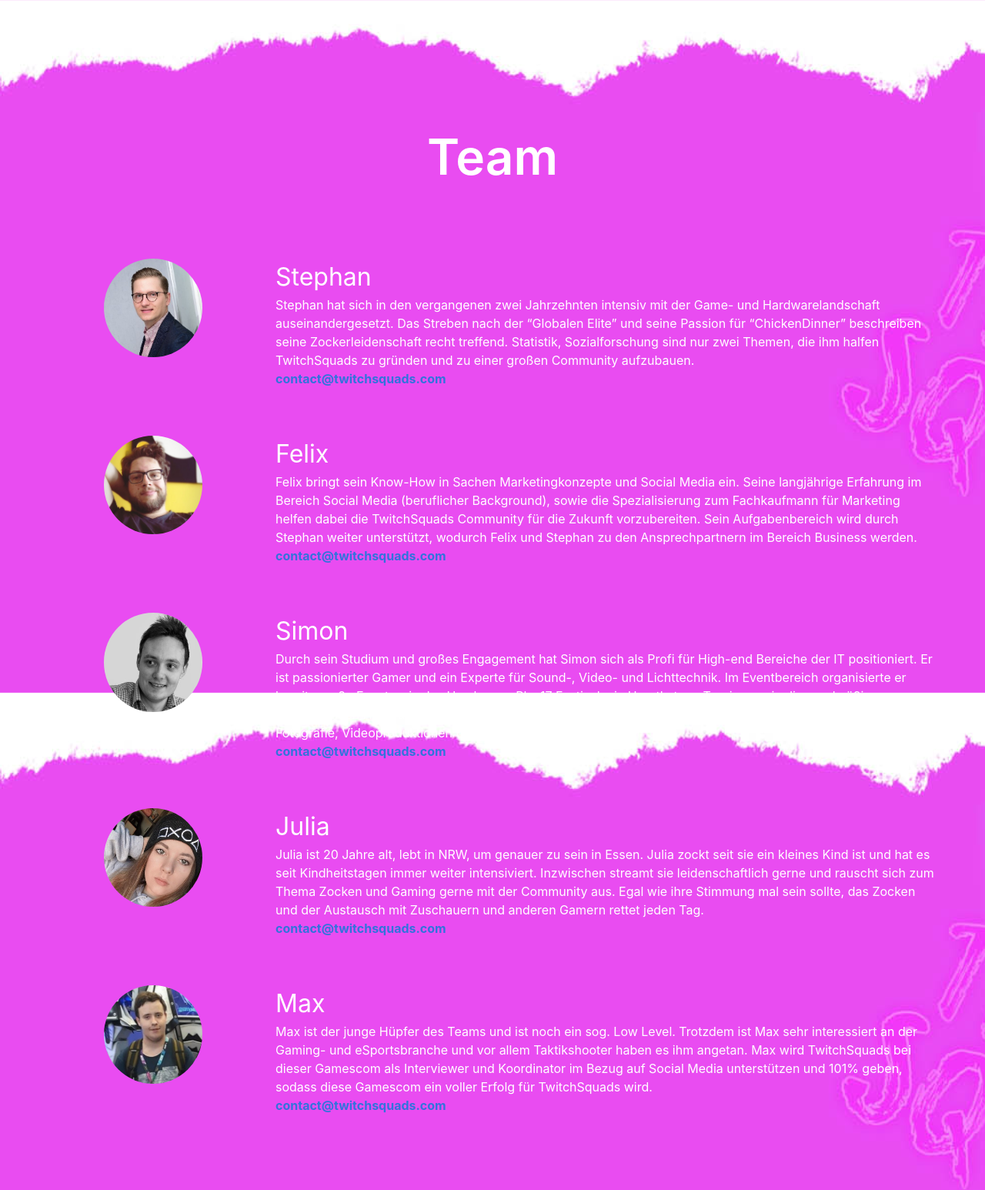
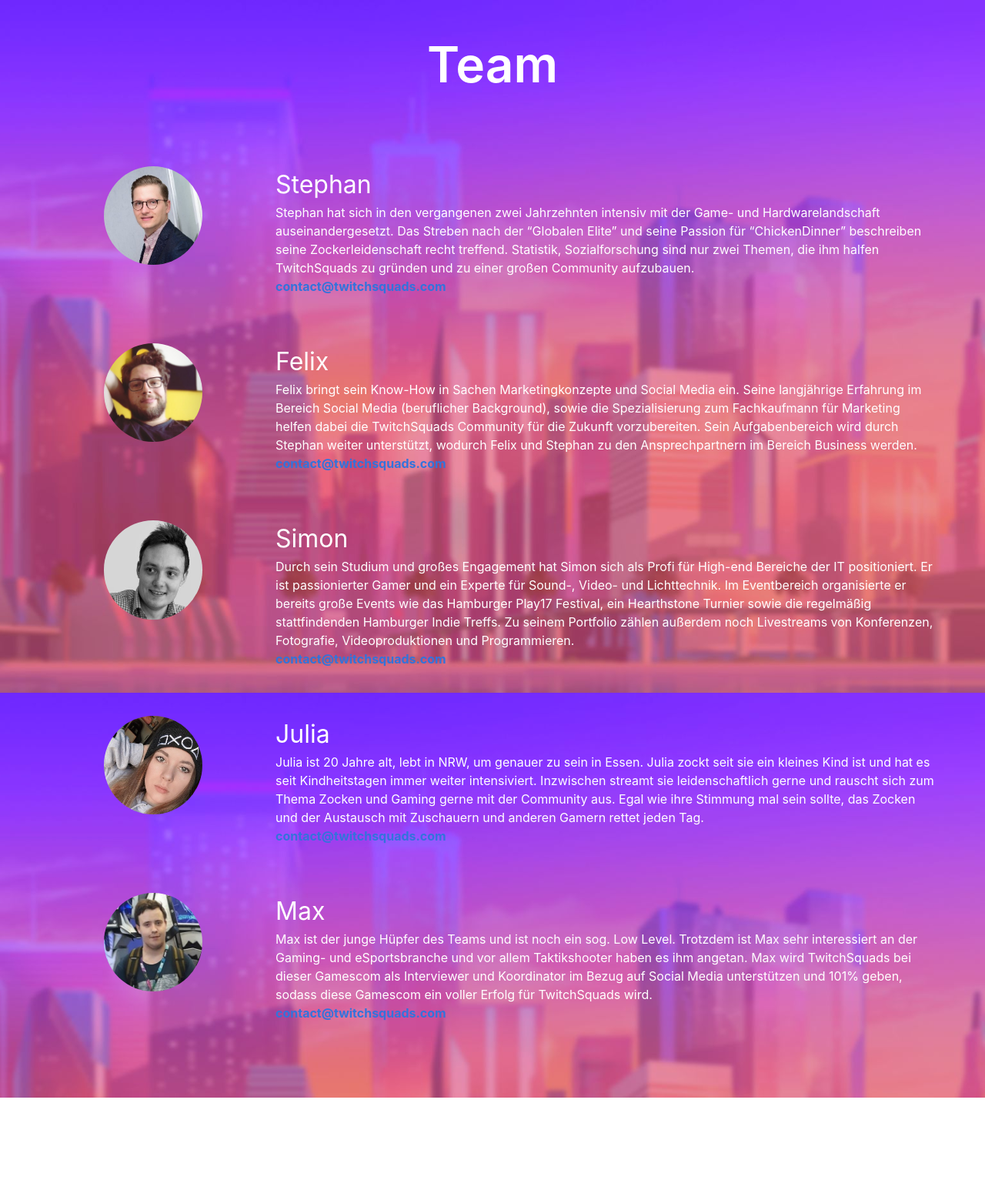
Before and after one commit to TwitchSquads/twitchsquads.github.io, a Jekyll site: the page built from team.html, in a window 1280 px wide. Shown: the whole page at 77% size. Built offline with Jekyll 4.4.1, drawn with Linux system fonts in a browser that asks for light colours; after the commit the page ends 1426 px from its top, so only the background shows below that.

Commit message:
Team: Skyline background

```diff
--- a/team.html
+++ b/team.html
@@ -21,13 +21,9 @@
         }
 
         body {
-            background: url(../img/paper-torn-uip-2.jpg) no-repeat top right fixed;
+            background: url(../img/team/skyline.jpg) no-repeat top right fixed;
             background-size: cover;
             min-height: 100%;
-        }
-
-        .hero {
-            padding-top: 40px;
         }
 
         .title {
@@ -55,9 +51,6 @@
         }
 
         @media screen and (min-width: 800px) {
-            .hero {
-                padding-top: 120px;
-            }
         }
     </style>
 </head>
```
Also changed, not shown: img/team/skyline.jpg (added).
